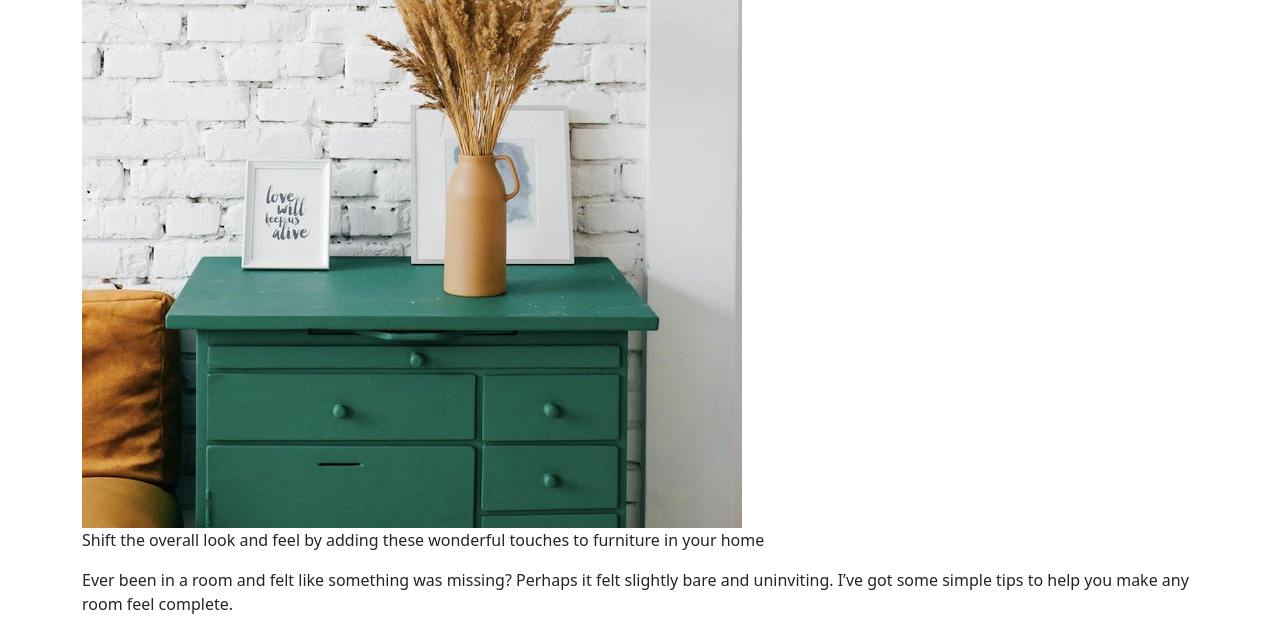
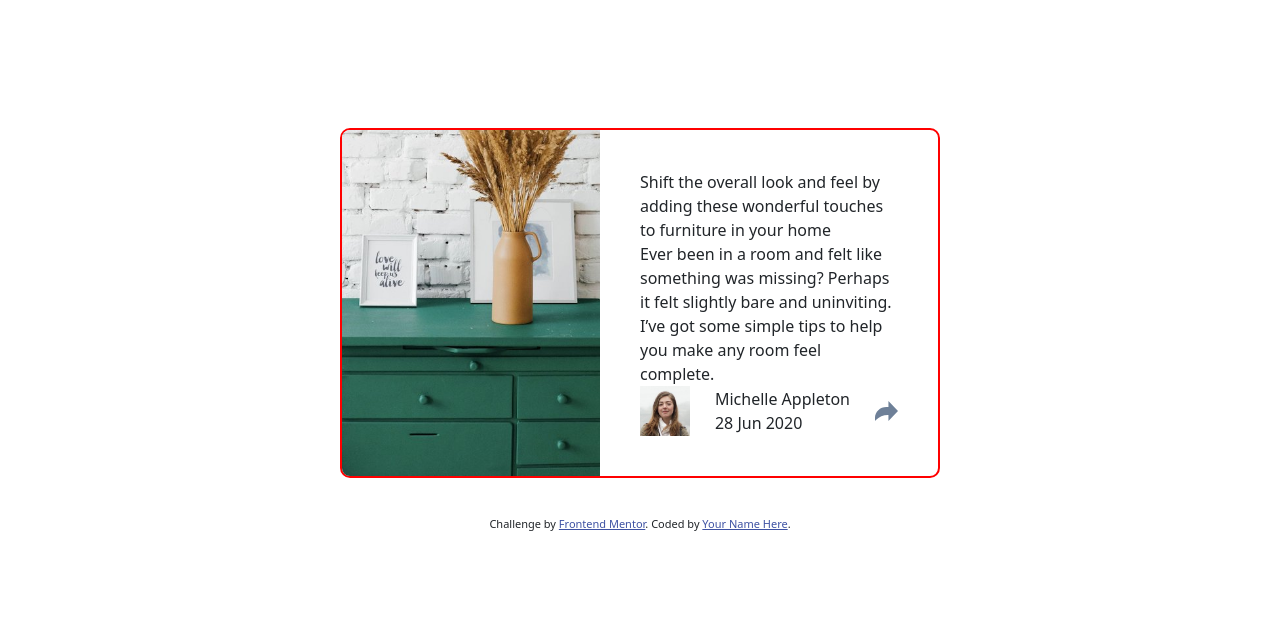
Before and after one commit to shoproizoshlo/article-preview-component-master, a plain HTML site: page index.html in a window 1280 px wide. Shown: the top 629 px of the page. Drawn offline with nearby package versions, Linux system fonts and the light colour scheme.

Commit message:
added basic styling

```diff
--- a/css/styles.css
+++ b/css/styles.css
@@ -1,3 +1,37 @@
+p {
+  margin: 0;
+  padding: 0;
+}
+.container {
+  margin: 10% auto 3% auto;
+  padding: 0;
+  border: 2px solid red;
+  border-radius: 10px;
+  width: 600px;
+  overflow: hidden;
+}
+.image-area {
+  background-image: url(/images/drawers.jpg);
+  background-position: center;
+  background-size: cover;
+  flex: 1;
+}
+.text-area {
+  flex: 1;
+  padding: 40px;
+}
+.avatar {
+  height: 50px;
+}
+.user-data {
+  margin: 0 15px;
+}
+.icon-share {
+  height: 20px;
+}
+.hidden {
+  display: none;
+}
 /* footer */
 .attribution {
   font-size: 11px;
--- a/index.html
+++ b/index.html
@@ -22,9 +22,9 @@
   </head>
   <body>
     <main>
-      <div class="container">
+      <div class="container d-flex">
         <div class="image-area">
-          <img src="./images/drawers.jpg" alt="nice picture" />
+          <!-- <img src="./images/drawers.jpg" alt="nice picture" /> -->
         </div>
         <div class="text-area">
           <p class="heading">
@@ -36,12 +36,22 @@
             felt slightly bare and uninviting. I’ve got some simple tips to help
             you make any room feel complete.
           </p>
-          <div class="d-flex">
-            <img src="./images/avatar-michelle.jpg" alt="user avatar" />
-            <p class="name">Michelle Appleton</p>
-            <p class="date">28 Jun 2020</p>
-            <img src="./images/icon-share.svg" alt="icon share" />
-            <div class="share-wind">
+          <div class="d-flex align-items-center justify-content-between">
+            <img
+              src="./images/avatar-michelle.jpg"
+              alt="user avatar"
+              class="avatar"
+            />
+            <div class="user-data">
+              <p class="name">Michelle Appleton</p>
+              <p class="date">28 Jun 2020</p>
+            </div>
+            <img
+              src="./images/icon-share.svg"
+              alt="icon share"
+              class="icon-share"
+            />
+            <div class="share-wind hidden">
               <p>Share</p>
               <img src="./images/icon-facebook.svg" alt="icon facebook" />
               <img src="./images/icon-twitter.svg" alt="icon twitter" />
```
